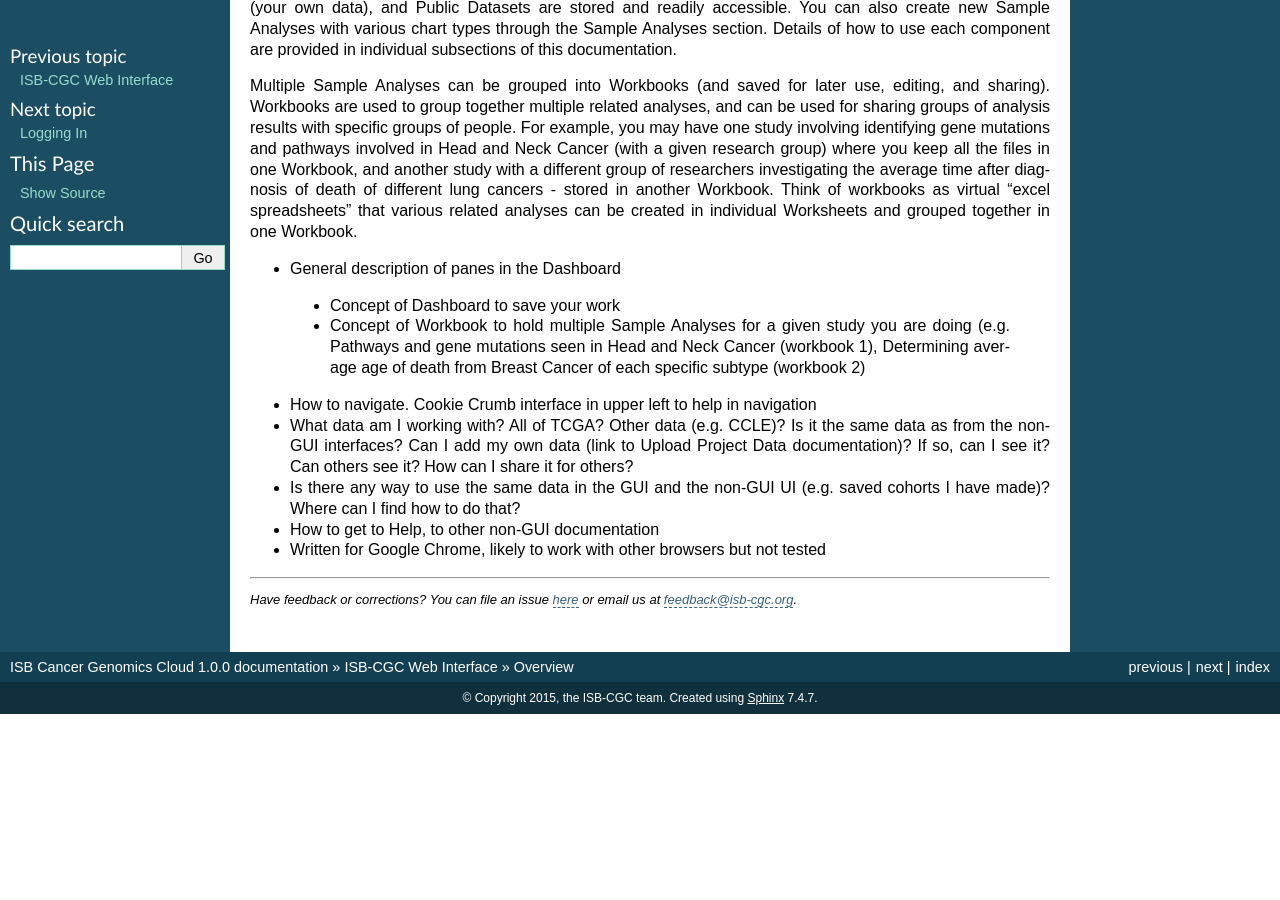
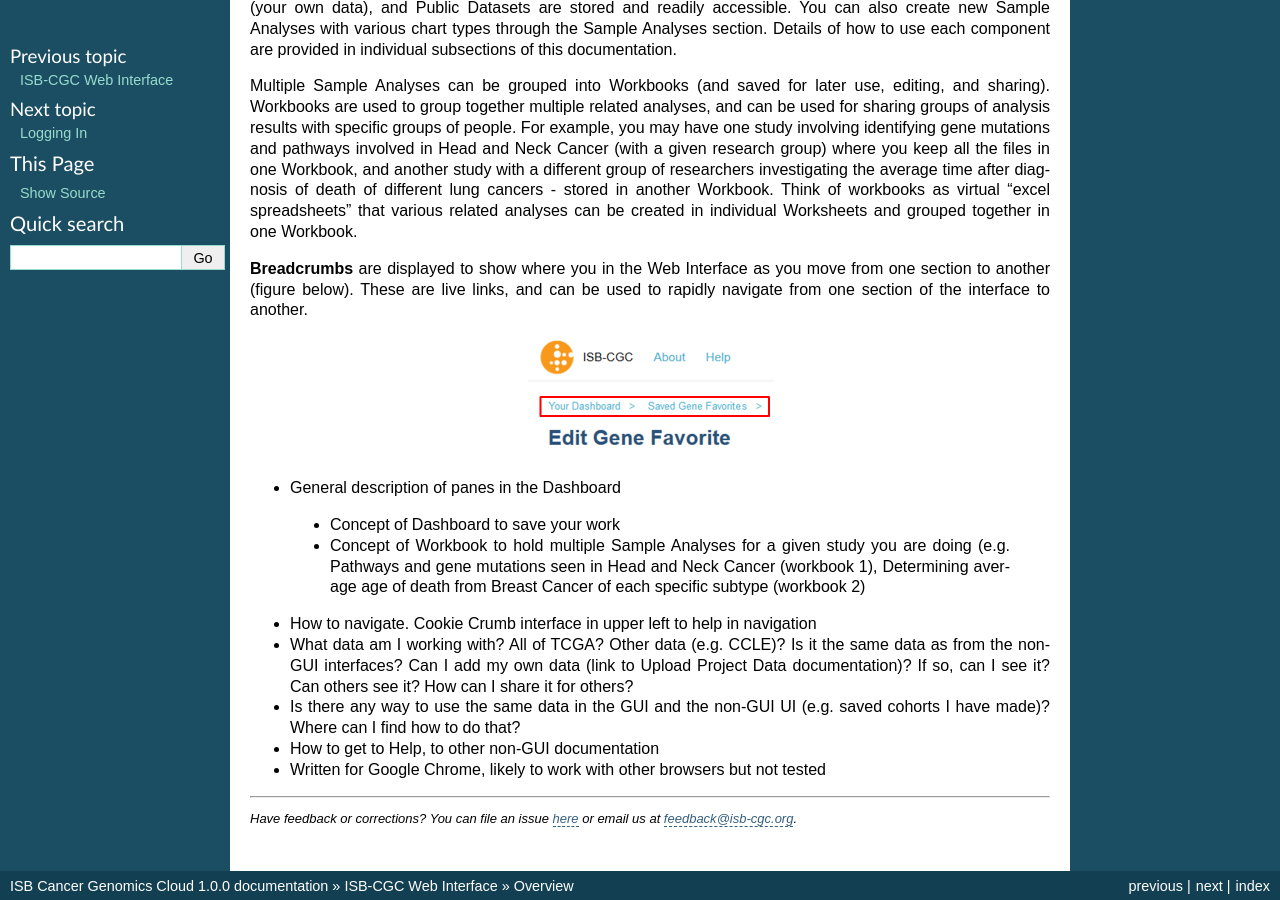
Before and after one commit to isb-cgc/readthedocs, a Sphinx documentation site: the page built from docs/source/sections/webapp/Overview.rst, in a window 1280 px wide and 900 px high, scrolled down 1360 px. Built offline with Sphinx 7.4.7, drawn with Linux system fonts in a browser that asks for light colours; before the commit the page ends 2074 px from its top, so only the background shows below that.

Commit message:
Update Overview.rst

```diff
--- a/docs/source/sections/webapp/Overview.rst
+++ b/docs/source/sections/webapp/Overview.rst
@@ -19,7 +19,11 @@ This is your personal "Dashboard" where all your relevant Analyses, Gene Lists,
 
 Multiple Sample Analyses can be grouped into Workbooks (and saved for later use, editing, and sharing).  Workbooks are used to group together multiple related analyses, and can be used for sharing groups of analysis results with specific groups of people.  For example, you may have one study involving identifying gene mutations and pathways involved in Head and Neck Cancer (with a given research group) where you keep all the files in one Workbook, and another study with a different group of researchers investigating the average time after diagnosis of death of different lung cancers - stored in another Workbook.  Think of workbooks as virtual "excel spreadsheets" that various related analyses can be created in individual Worksheets and grouped together in one Workbook.
 
+**Breadcrumbs** are displayed to show where you in the Web Interface as you move from one section to another (figure below).  These are live links, and can be used to rapidly navigate from one section of the interface to another.
 
+.. image:: Breadcrumbs.png
+   :scale: 50
+   :align: center
 
 * General description of panes in the Dashboard
  * Concept of Dashboard to save your work
```
